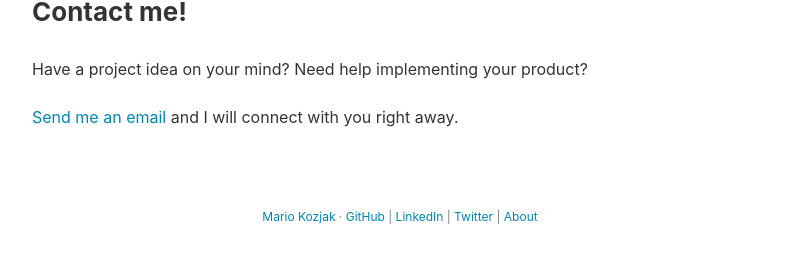
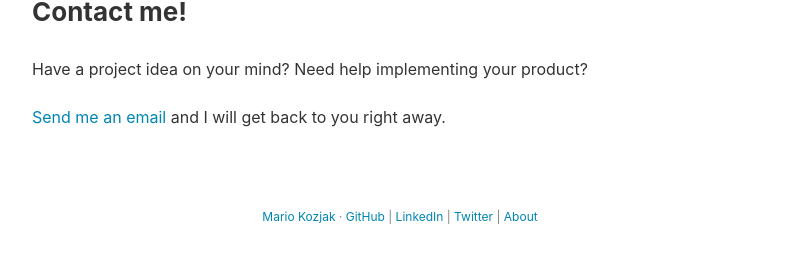
Before and after one commit to mkozjak/mkozjak.github.io, a Jekyll site: the page built from index.html, in a window 1280 px wide and 900 px high, scrolled down 2525 px. Shown: the part 615-878 px from the top of the window, without its empty margins (240-1039 px from the left). Built offline with Jekyll 4.4.1, drawn with Linux system fonts in a browser that asks for light colours.

Commit message:
Update index.html

```diff
--- a/index.html
+++ b/index.html
@@ -127,6 +127,6 @@ permalink: /
   <div id="contact">
     <h2>Contact me!</h2>
     <p>Have a project idea on your mind? Need help implementing your product?</p>
-    <p><a class="link" href="mailto:{{ site.email }}" target="_blank">Send me an email</a> and I will connect with you right away.</p>
+    <p><a class="link" href="mailto:{{ site.email }}" target="_blank">Send me an email</a> and I will get back to you right away.</p>
   </div>
 </div>
```
